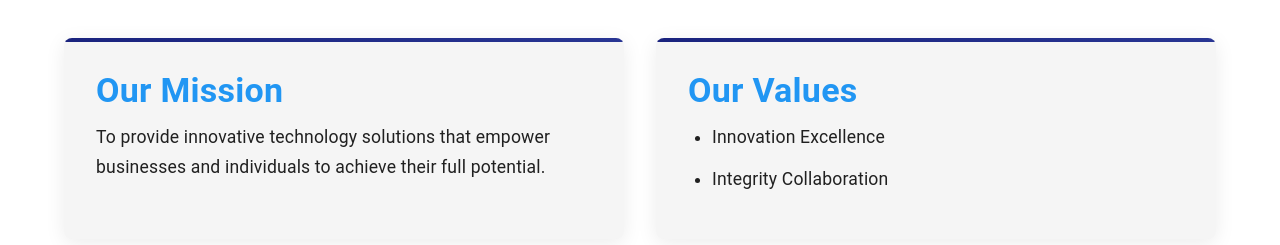
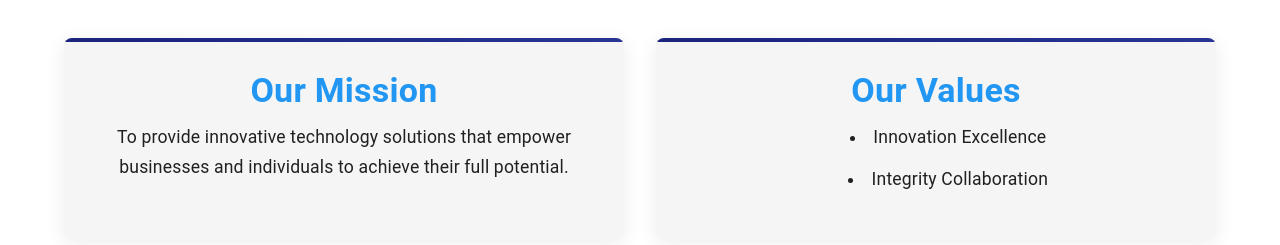
Before and after one commit to xiejinian/feifan, a React (Create React App) app: page /#/about in a window 1280 px wide. Shown: the part 220-465 px from the top of the page. Built offline with nearby package versions, Linux system fonts and the light colour scheme.

Commit message:
feat: 修改首页样式

```diff
--- a/src/pages/About.tsx
+++ b/src/pages/About.tsx
@@ -25,10 +25,10 @@ const About = () => {
           variants={fadeIn}
           transition={{ duration: 0.6 }}
         >
-          <Typography variant="h2" component="h1" gutterBottom textAlign="center" sx={{ fontWeight: 700 }}>
+          <Typography   variant="h2" component="h1" gutterBottom textAlign="center" sx={{ fontWeight: 700 }}>
             {t('about.title')}
           </Typography>
-          <Typography variant="h5" textAlign="center" color="text.secondary" sx={{ mb: 6, maxWidth: '800px', mx: 'auto' }}>
+          <Typography   variant="h5" textAlign="center" color="text.secondary" sx={{ mb: 6, maxWidth: '800px', mx: 'auto' }}>
             {t('about.subtitle')}
           </Typography>
         </motion.div>
@@ -67,10 +67,10 @@ const About = () => {
                   },
                 }}
               >
-                <Typography variant="h4" gutterBottom sx={{ color: 'primary.main', fontWeight: 600 }}>
+                <Typography    textAlign="center" variant="h4" gutterBottom sx={{ color: 'primary.main', fontWeight: 600 }}>
                   {t('about.mission.title')}
                 </Typography>
-                <Typography paragraph sx={{ lineHeight: 1.7, fontSize: '1.1rem' }}>
+                <Typography    textAlign="center" paragraph sx={{ lineHeight: 1.7, fontSize: '1.1rem' }}>
                   {t('about.mission.description')}
                 </Typography>
               </Paper>
@@ -110,12 +110,13 @@ const About = () => {
                   },
                 }}
               >
-                <Typography variant="h4" gutterBottom sx={{ color: 'primary.main', fontWeight: 600 }}>
+                <Typography   textAlign="center" variant="h4" gutterBottom sx={{ color: 'primary.main', fontWeight: 600 }}>
                   {t('about.values.title')}
                 </Typography>
-                <Box component="ul" sx={{ m: 0, pl: 3 }}>
+                <Box sx={{ m: 0, pl: 3 }}>
                   {values.map((value, index) => (
                     <Typography
+                      textAlign="center"
                       component="li"
                       key={index}
                       sx={{
```
